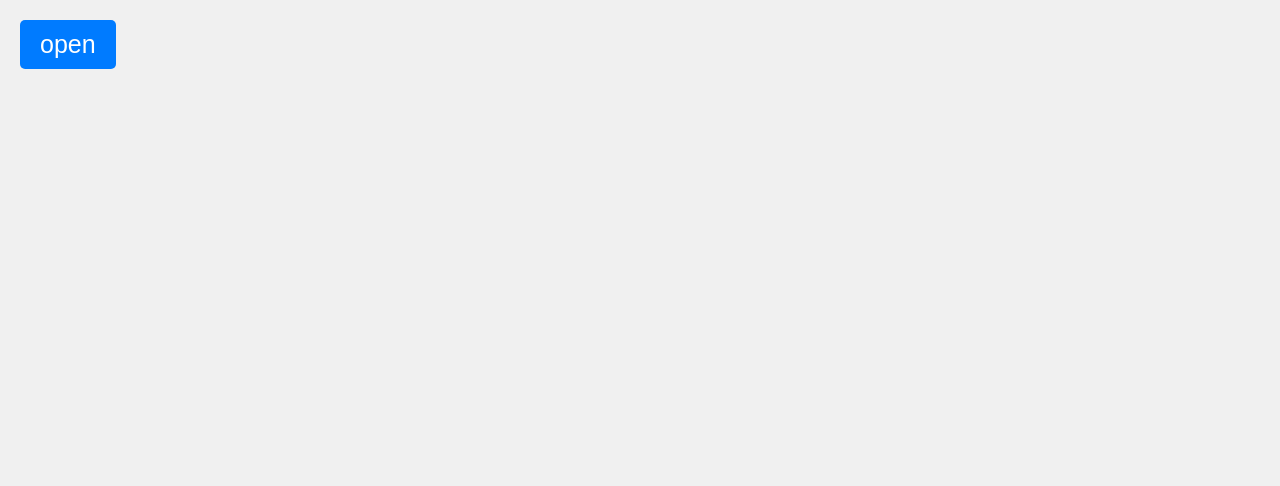
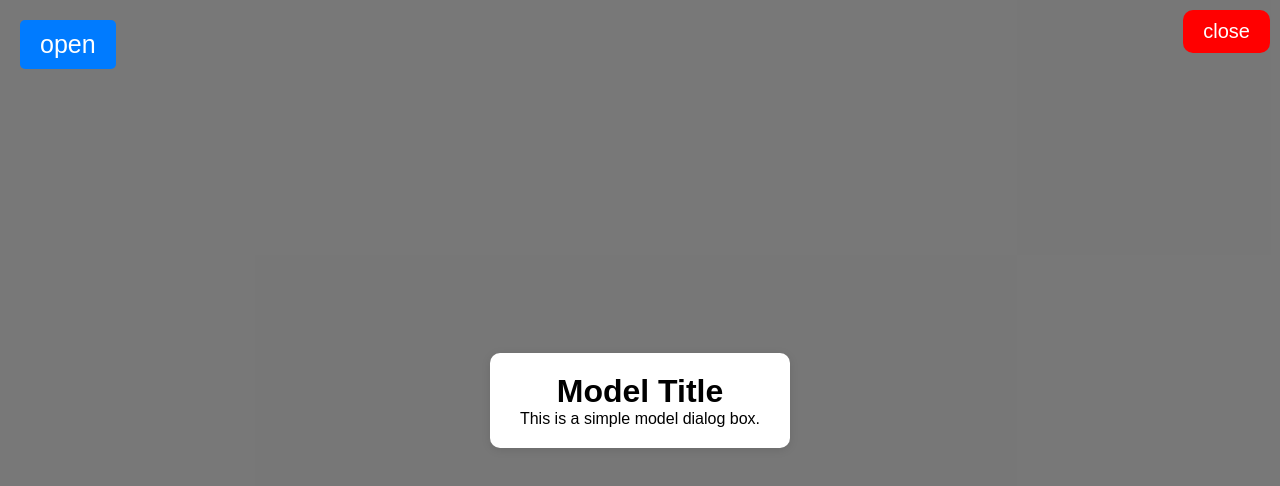
Before and after one commit to mohd-sameer-576/model, a plain HTML site: page index.html in a window 1280 px wide. Both pictures are taken after a click on the button "open". Drawn offline with Linux system fonts and the light colour scheme.

Commit message:
Add modal dialog with open button functionality
Introduced a modal dialog box to the UI, including HTML structure, CSS styling for the modal and close button, and JavaScript to display the modal when the open button is clicked.

```diff
--- a/index.html
+++ b/index.html
@@ -9,6 +9,13 @@
 <body>
     <button class="openbtn">open</button>
 
+    <div class="modelcontainer">
+        <div class="model">
+            <button class="closebtn">close</button>
+            <h1>Model Title</h1>
+            <p>This is a simple model dialog box.</p>
+        </div>
+    </div>
     <script src="script.js"></script>
 </body>
 </html>
--- a/script.js
+++ b/script.js
@@ -0,0 +1,6 @@
+let openbtn = document.querySelector('.openbtn');
+
+openbtn.addEventListener('click', function() {
+    let modelcontainer = document.querySelector('.modelcontainer');
+    modelcontainer.style.display = 'flex';
+});
--- a/style.css
+++ b/style.css
@@ -28,3 +28,37 @@ body{
 .openbtn:active {
     background-color: #004080;
 }
+.modelcontainer {
+    width: 100%;
+    height: 100vh;
+    background-color: rgba(0, 0, 0, 0.5);
+    display: none;
+    justify-content: center;
+    align-items: center;
+}
+.model {
+    background-color: white;
+    padding: 20px;
+    border-radius: 10px;
+    box-shadow: 0 2px 10px rgba(0, 0, 0, 0.1);
+    width: 300px;
+    text-align: center;
+}
+.closebtn {
+    position: absolute;
+    padding: 10px 20px;
+    border-radius: 10px;
+    background-color: red;
+    color: white;
+    top: 10px;
+    right: 10px;
+    font-size: 20px;
+    border: none;
+    cursor: pointer;
+}
+.closebtn:hover {
+    background-color: rgb(228, 81, 81);
+}
+.closebtn:focus {
+    outline: none;
+}
```
